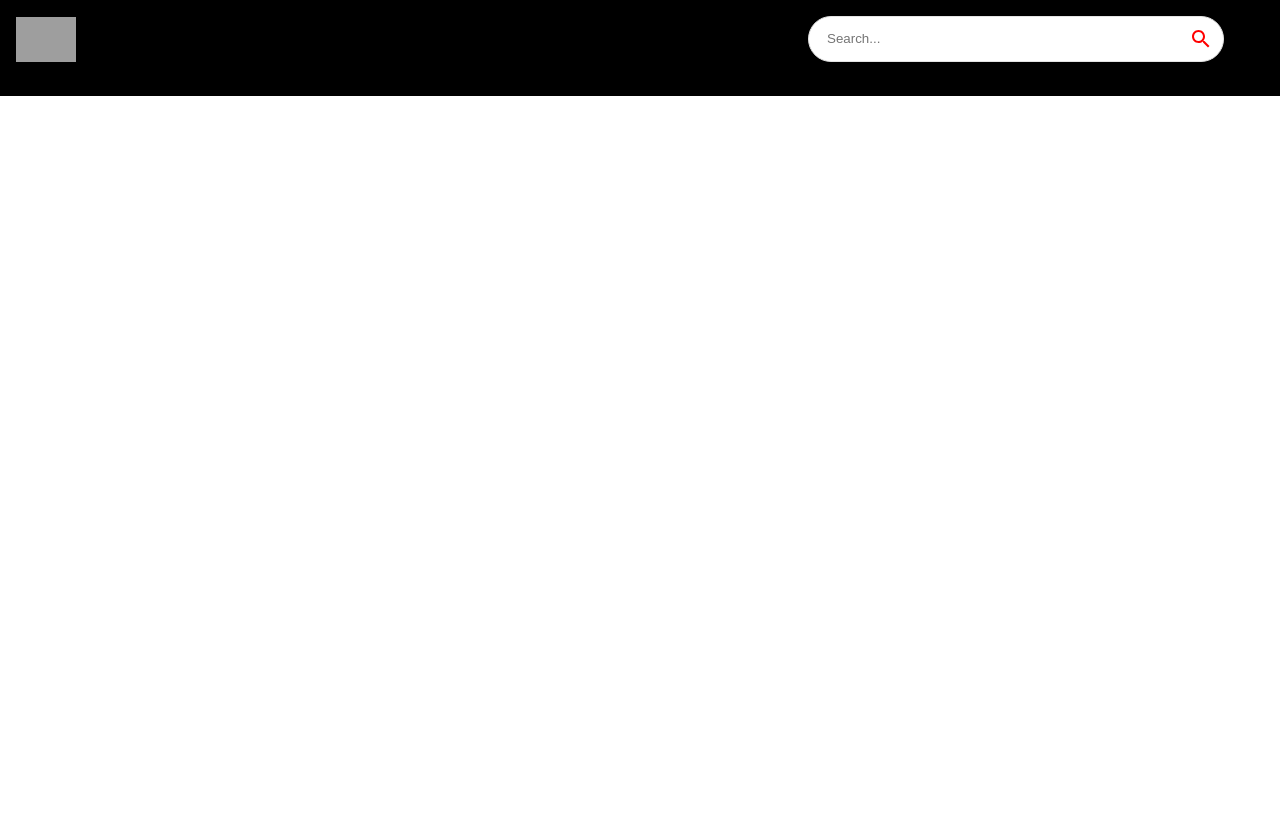
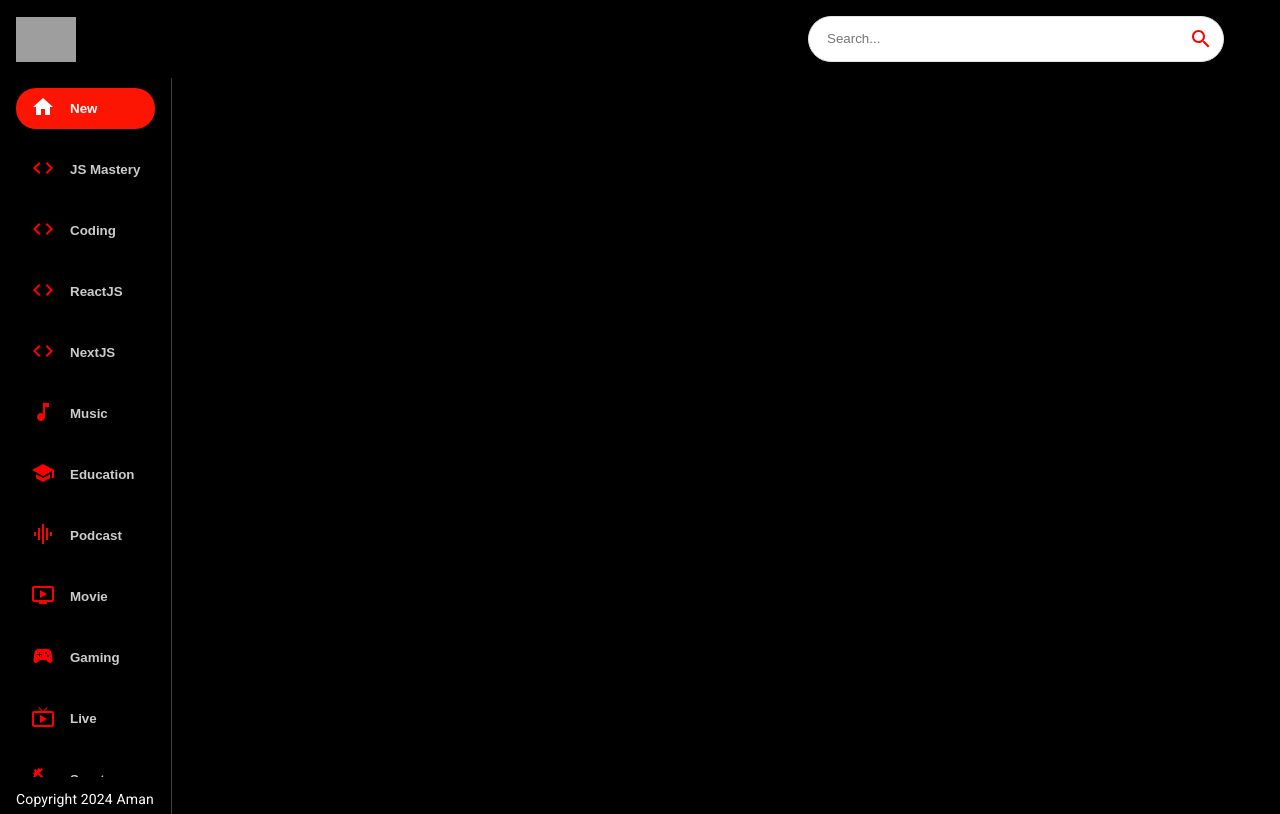
Before and after one commit to amandevopsreal/helperRepo, a React (Create React App) app: page / in a window 1280 px wide. Built offline with nearby package versions, Linux system fonts and the light colour scheme; grey boxes are pictures that could not be loaded.

Commit message:
added sidebar for category

```diff
--- a/src/components/Feed.jsx
+++ b/src/components/Feed.jsx
@@ -1,8 +1,18 @@
-import React from 'react'
+import { useState, useEffect } from "react";
+import { Box, Stack, Typography } from "@mui/material";
+import Sidebar from "./Sidebar";
 
 const Feed = () => {
   return (
-    <div>Feed</div>
+    <Stack sx={{ flexDirection: { sx: "column", md: "row" } }}>
+      <Box sx={{ height: { sx: "auto", md: "92vh" }, borderRight: "1px solid #3d3d3d", px: { sx: 0, md: 2 } }}>
+        <Sidebar/>
+        <Typography className="copyright" variant="body2" sx={{ mt: 1.5, color: "#fff" }}>
+          Copyright 2024 Aman
+        </Typography>
+      </Box>
+
+    </Stack>
   )
 }
 
--- /dev/null
+++ b/src/components/Sidebar.jsx
@@ -0,0 +1,20 @@
+import React from 'react'
+import { Stack } from '@mui/material'
+import { categories } from '../utils/constants'
+
+const selectedCategory = "New"
+const Sidebar = () => (
+    <Stack direction={"row"} sx={{ overflowY: "auto", height: { sx: "auto", md: "95%" }, flexDirection: { md: "column" } }}>
+        {categories.map(category => {
+            return (
+                <button className='category-btn' style={{ background: category.name === selectedCategory && "#FC1503", color: "white" }}>
+
+                    <span style={{ color: category.name === selectedCategory ? "white" : "red", marginRight: "15px" }}>{category.icon}</span>
+                    <span style={{ opacity: category.name === selectedCategory ? "1" : "0.8" }}>{category.name}</span>
+                </button>
+            )
+        })}
+    </Stack>
+)
+
+export default Sidebar
--- a/src/components/index.js
+++ b/src/components/index.js
@@ -4,3 +4,4 @@
 export { default as SearchFeed } from "./SearchFeed";
 export { default as VideoDetail } from "./VideoDetail";
 export { default as SearchBar } from "./SearchBar";
+export { default as Sidebar } from "./Sidebar";
```
